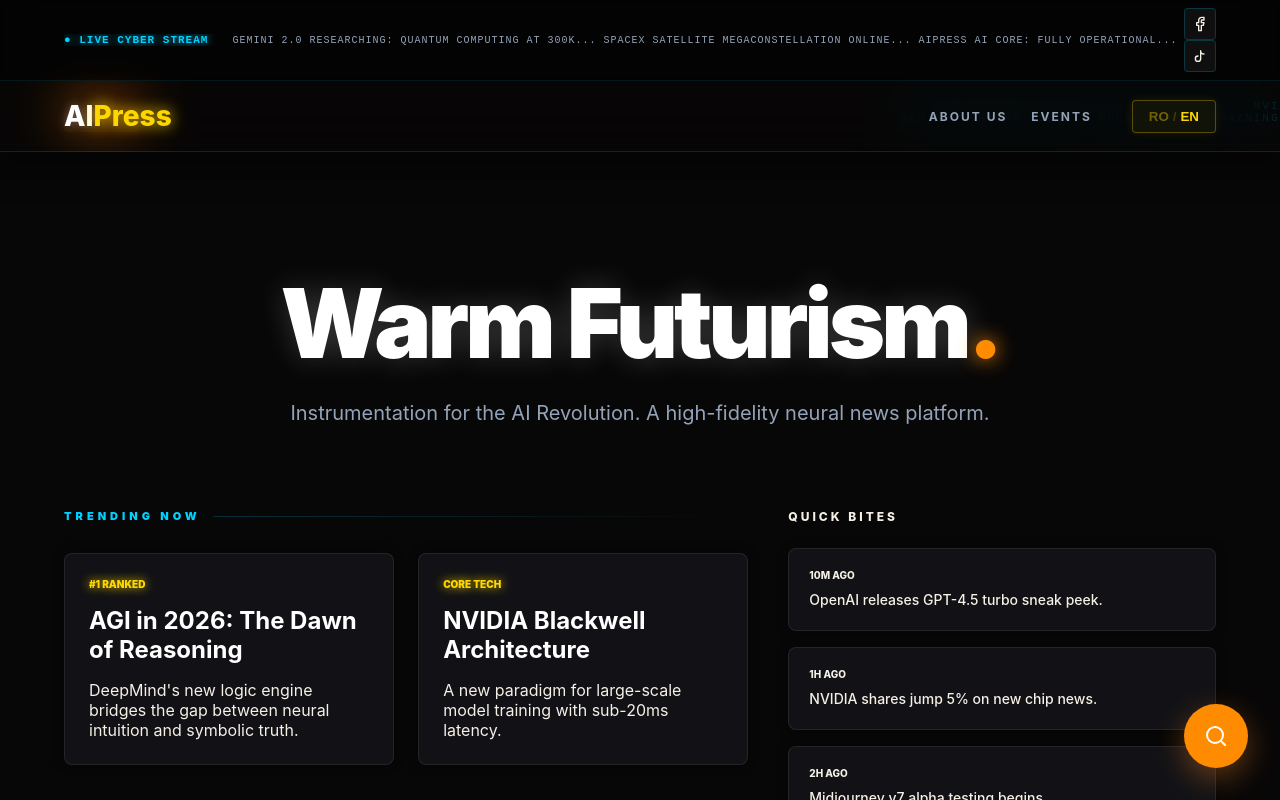
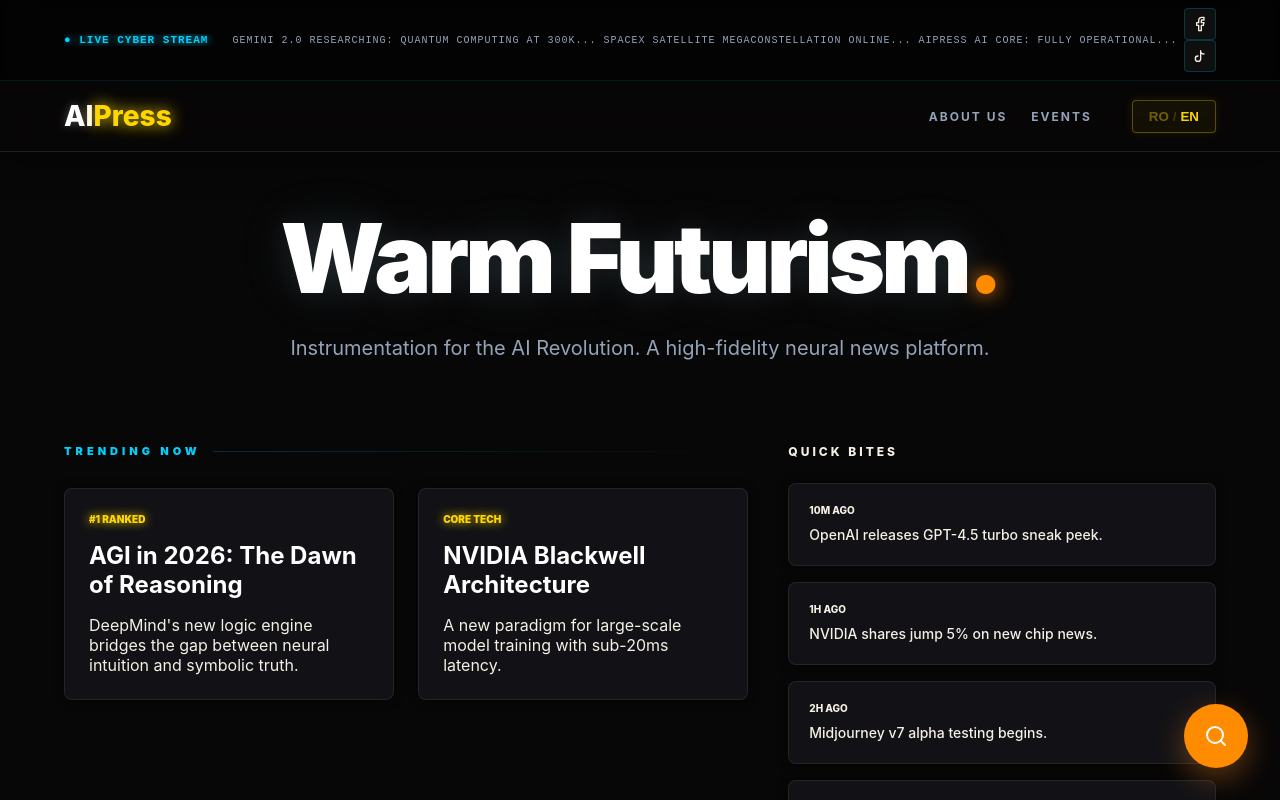
Before and after one commit to zamsaalbertdaniel/AI-PRESS, a Next.js app: page / in a window 1280 px wide. Shown: the top 800 px of the page. Built offline with nearby package versions, Linux system fonts and the light colour scheme.

Commit message:
Final UI: Remove redundant ticker, unify SF Magic theme, and fix overlap

```diff
--- a/app/page.module.css
+++ b/app/page.module.css
@@ -28,50 +28,6 @@
   filter: blur(100px);
 }
 
-/* 1. Neural Ticker */
-.neuralTicker {
-  background: rgba(8, 7, 7, 0.95);
-  color: var(--cyber-blue);
-  padding: 12px 0;
-  overflow: hidden;
-  border-bottom: 1px solid rgba(0, 209, 255, 0.1);
-  box-shadow: 0 0 30px rgba(0, 0, 0, 0.5);
-}
-
-.tickerFlex {
-  display: flex;
-  align-items: center;
-  gap: 20px;
-}
-
-.tickerBadge {
-  background: var(--neon-orange);
-  color: white;
-  font-size: 10px;
-  font-weight: 900;
-  padding: 2px 8px;
-  border-radius: 4px;
-  box-shadow: 0 0 10px var(--neon-orange);
-}
-
-.tickerText {
-  display: inline-block;
-  font-size: 11px;
-  font-family: monospace;
-  letter-spacing: 2px;
-  animation: scrollTicker 40s linear infinite;
-  text-transform: uppercase;
-}
-
-@keyframes scrollTicker {
-  0% {
-    transform: translateX(100%);
-  }
-
-  100% {
-    transform: translateX(-100%);
-  }
-}
 
 /* 2. Hero */
 .hero {
@@ -80,12 +36,12 @@
 }
 
 .heroTitle {
-  font-size: 96px;
-  font-weight: 900;
+  font-size: clamp(48px, 8vw, 96px);
+  font-weight: 950;
   letter-spacing: -4px;
   margin-bottom: 16px;
   color: white;
-  text-shadow: 0 0 30px rgba(255, 255, 255, 0.2);
+  text-shadow: 0 0 30px rgba(255, 255, 255, 0.1), 0 0 60px rgba(0, 209, 255, 0.1);
 }
 
 .dot {
--- a/app/page.tsx
+++ b/app/page.tsx
@@ -17,17 +17,6 @@ export default function Home() {
       <div className={styles.nebula1}></div>
       <div className={styles.nebula2}></div>
 
-      {/* 1. Neural News Ticker (Extreme top) */}
-      <div className={styles.neuralTicker}>
-        <div className="container-custom">
-          <div className={styles.tickerFlex}>
-            <span className={styles.tickerBadge}>LIVE NEURAL FEED</span>
-            <p className={styles.tickerText}>
-              AGI Breakthrough announced by DeepMind • NVIDIA releases Blackwell chips with 20 Petaflops • Midjourney v7 alpha testing begins for Pro users • OpenAI GPT-5 training cluster operational in Iowa
-            </p>
-          </div>
-        </div>
-      </div>
 
       <div className="container-custom">
         {/* 2. Hero Header */}
```
